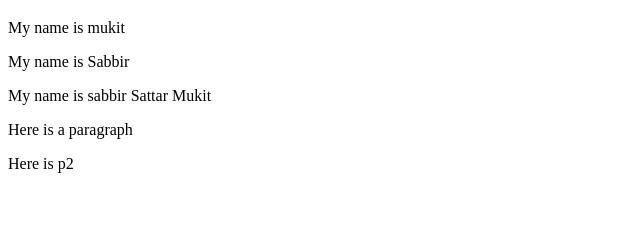
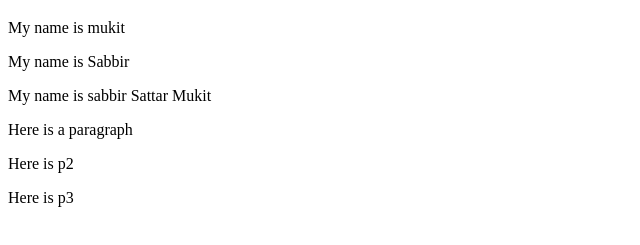
Before and after one commit to Mukit49/My-Git, a plain HTML site: page myindex.html in a window 1280 px wide. Shown: the part 61-306 px from the top of the page, without its empty margins (0-640 px from the left). Drawn offline with Linux system fonts and the light colour scheme.

Commit message:
This is my first github change

```diff
--- a/myindex.html
+++ b/myindex.html
@@ -10,6 +10,8 @@
 	<p>My name is sabbir Sattar Mukit</p>
 	<p>Here is a paragraph</p>
 	<p>Here is p2</p>
+	<p>Here is p3</p>
+
 
 
 </body>
```
